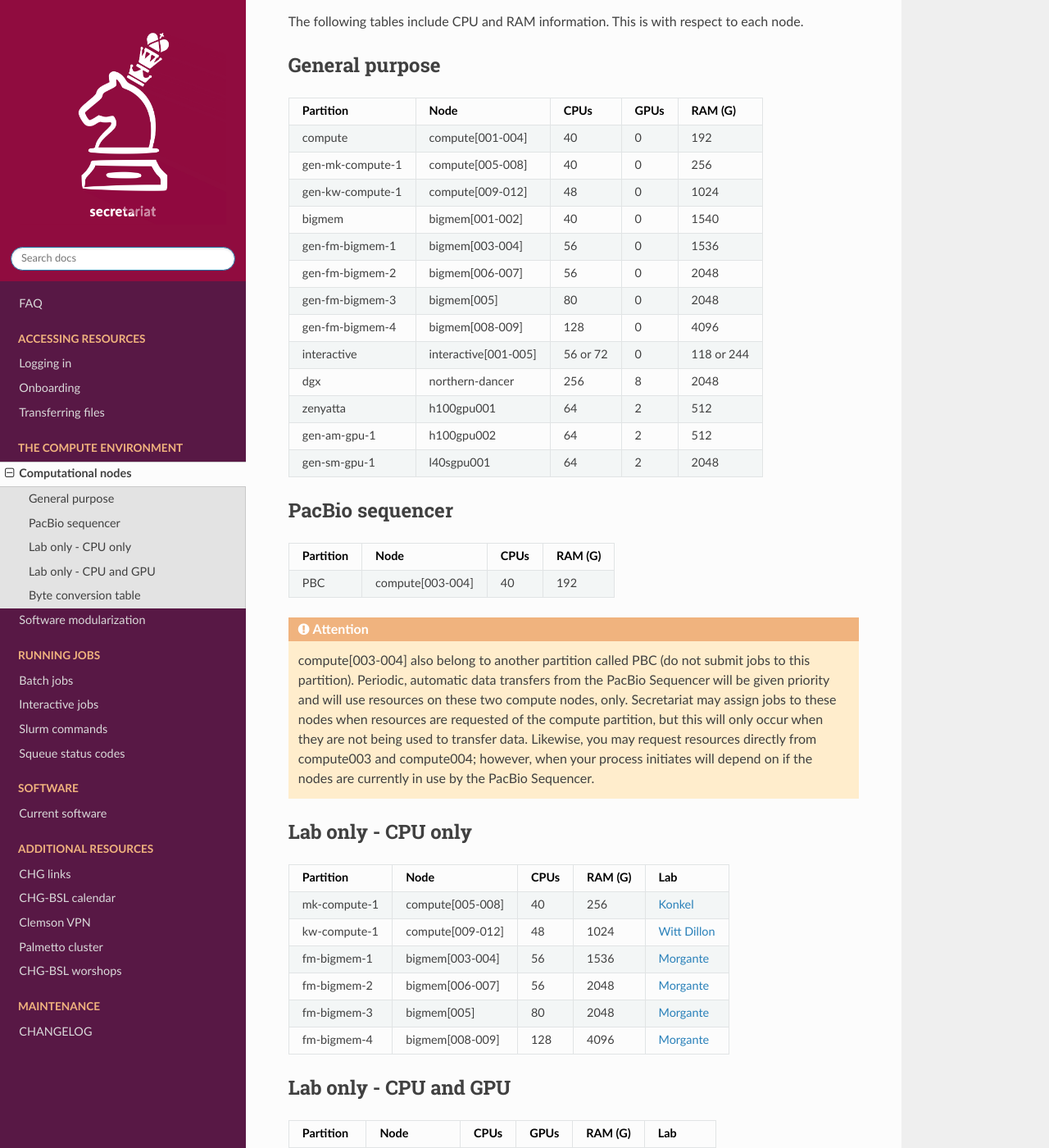
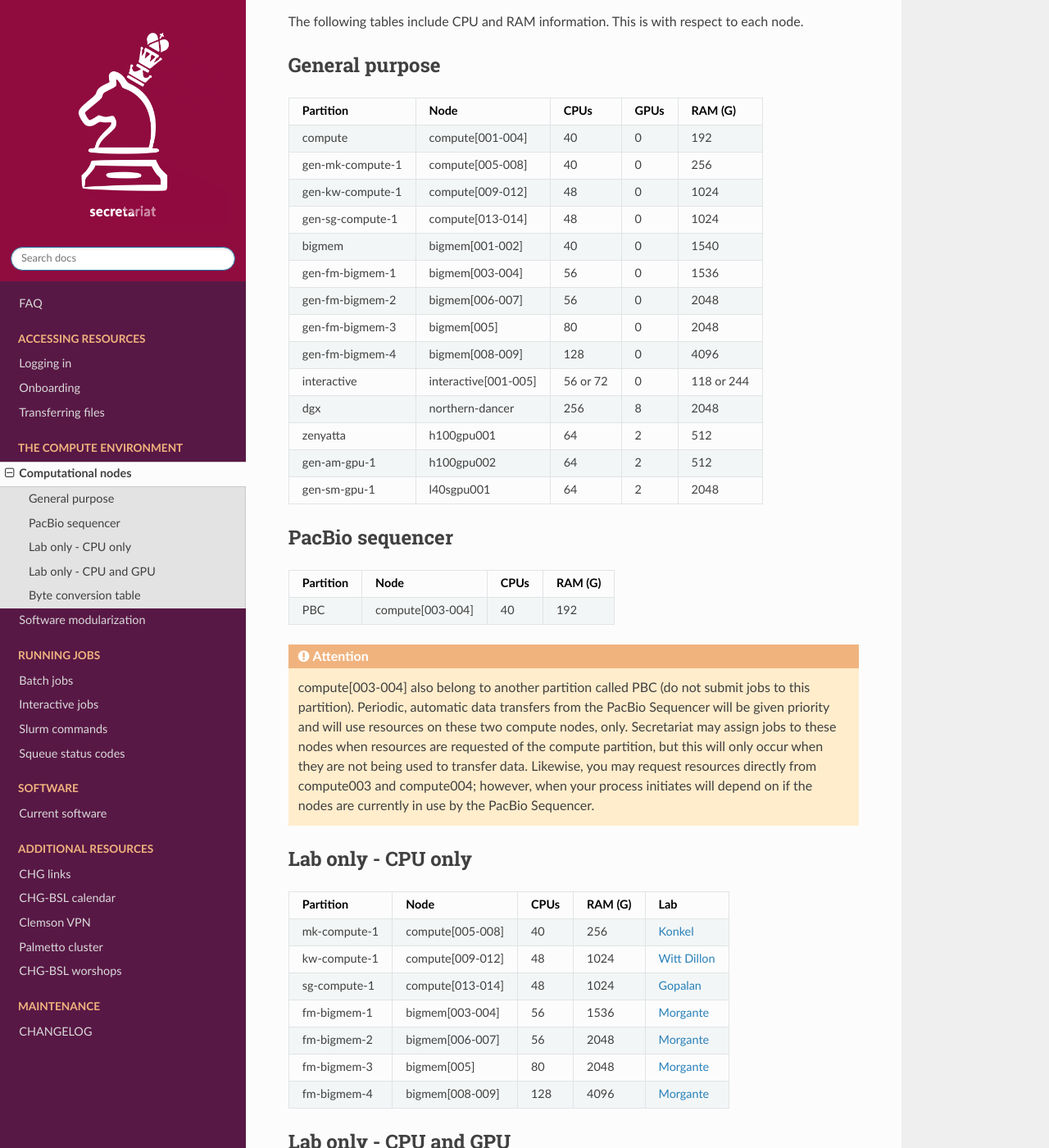
Before and after one commit to amalgamaria/secretariat, a Sphinx documentation site: the page built from docs/compute/nodes.rst, in a window 1280 px wide and 1400 px high, scrolled down 414 px. Shown: the whole window at 82% size. Built offline with Sphinx 7.4.7 and the Read the Docs theme 3.1.0, drawn with Linux system fonts in a browser that asks for light colours; pages that are not in the unit, such as notebooks, are missing from menus.

Commit message:
Add Gopalan Lab node information - compute[013-014]

```diff
--- a/docs/compute/nodes.rst
+++ b/docs/compute/nodes.rst
@@ -18,6 +18,8 @@ General purpose
 | gen-mk-compute-1 | compute[005-008]      | 40         | 0             | 256           |
 +------------------+-----------------------+------------+---------------+---------------+
 | gen-kw-compute-1 | compute[009-012]	   | 48         | 0	        | 1024          |
++------------------+-----------------------+------------+---------------+---------------+
+| gen-sg-compute-1 | compute[013-014]	   | 48         | 0             | 1024          |
 +------------------+-----------------------+------------+---------------+---------------+
 | bigmem           | bigmem[001-002]       | 40         | 0             | 1540          |
 +------------------+-----------------------+------------+---------------+---------------+
@@ -61,6 +63,8 @@ Lab only - CPU only
 | mk-compute-1     | compute[005-008]      | 40    | 256           | `Konkel`_        |
 +------------------+-----------------------+-------+---------------+------------------+
 | kw-compute-1     | compute[009-012]	   | 48    | 1024          | `Witt Dillon`_   |
++------------------+-----------------------+-------+---------------+------------------+
+| sg-compute-1     | compute[013-014]	   | 48    | 1024          | `Gopalan`_       |
 +------------------+-----------------------+-------+---------------+------------------+
 | fm-bigmem-1      | bigmem[003-004]       | 56    | 1536          | `Morgante`_      |
 +------------------+-----------------------+-------+---------------+------------------+
@@ -122,3 +126,4 @@ When looking at file sizes or assessing specs, it is good to bear in mind the eq
 .. _Witt Dillon: https://scienceweb.clemson.edu/chg/dr-kelsey-witt-dillon
 .. _Masino: https://scienceweb.clemson.edu/chg/dr-aaron-j-masino
 .. _Mukhtar: https://scienceweb.clemson.edu/chg/dr-shahid-m-mukhtar
+.. _Gopalan: https://scienceweb.clemson.edu/chg/dr-shyamalika-gopalan
```
